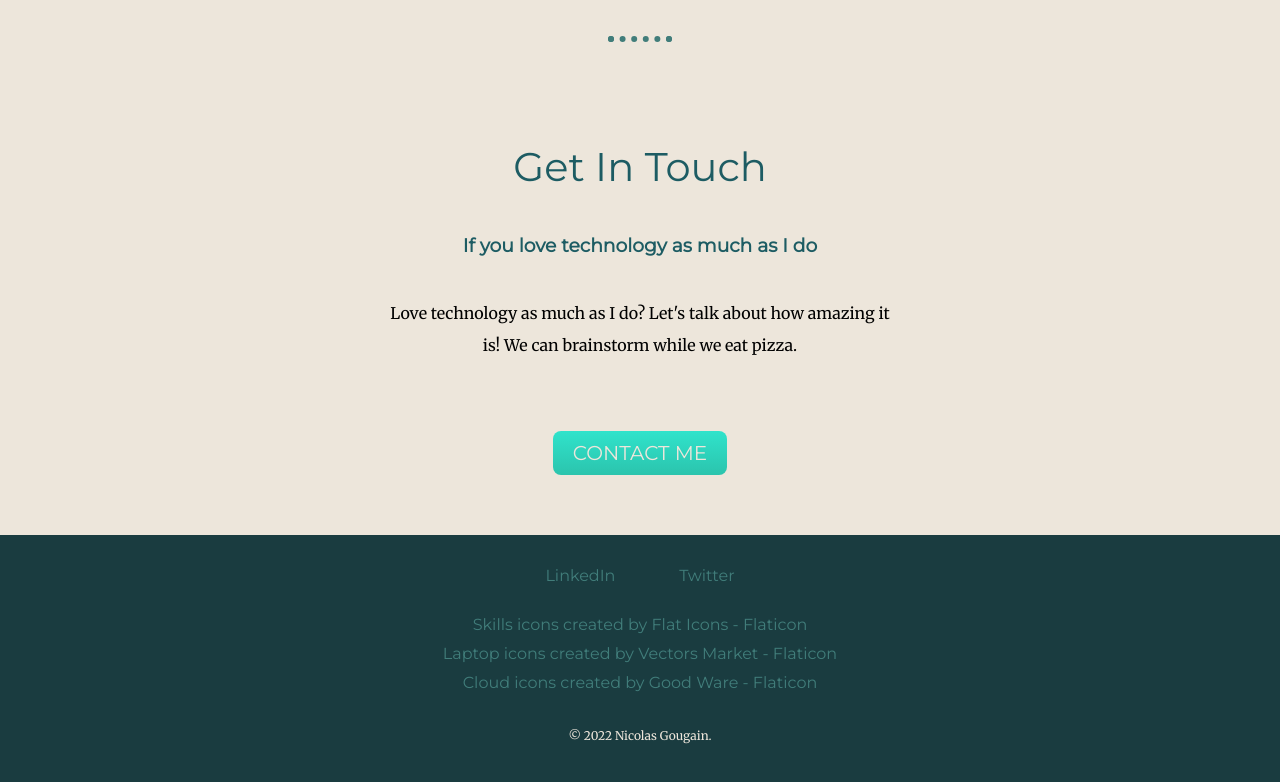
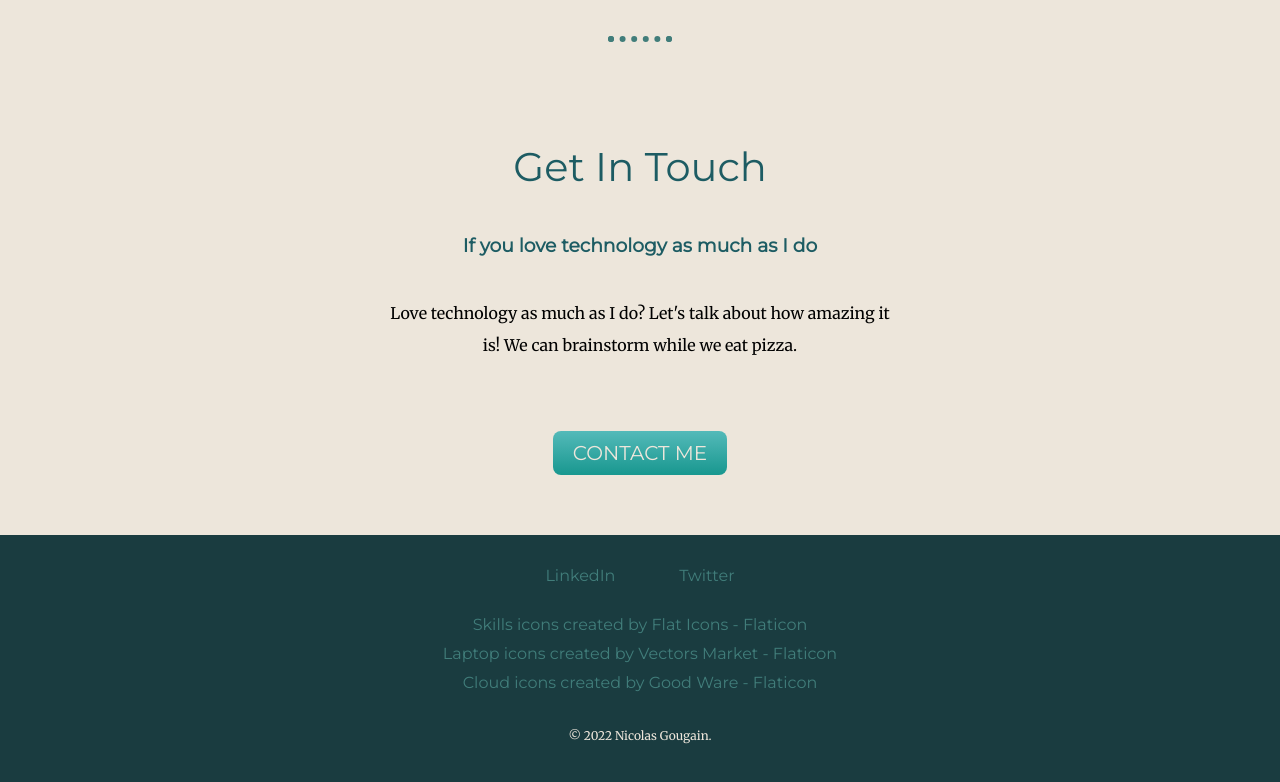
Before and after one commit to ngougain/rs, a plain HTML site: page index.html in a window 1280 px wide. In both pictures the pointer is over the link "CONTACT ME". Shown: the part 2112-2894 px from the top of the page. Drawn offline with Linux system fonts and the light colour scheme.

Commit message:
Update styles.css

```diff
--- a/css/styles.css
+++ b/css/styles.css
@@ -113,12 +113,12 @@ hr {
     display: inline-block;
   }
   .btn:hover {
-    background: #30e3cb;
-    background-image: -webkit-linear-gradient(top, #30e3cb, #2bc4ad);
-    background-image: -moz-linear-gradient(top, #30e3cb, #2bc4ad);
-    background-image: -ms-linear-gradient(top, #30e3cb, #2bc4ad);
-    background-image: -o-linear-gradient(top, #30e3cb, #2bc4ad);
-    background-image: linear-gradient(to bottom, #30e3cb, #2bc4ad);
+    background: #54BAB9;
+    background-image: -webkit-linear-gradient(top, #54BAB9, #18978F);
+    background-image: -moz-linear-gradient(top, #54BAB9, #18978F);
+    background-image: -ms-linear-gradient(top, #54BAB9, #18978F);
+    background-image: -o-linear-gradient(top, #54BAB9, #18978F);
+    background-image: linear-gradient(to bottom, #54BAB9, #18978F);
     text-decoration: none;
   }
 .footer-p {
```
